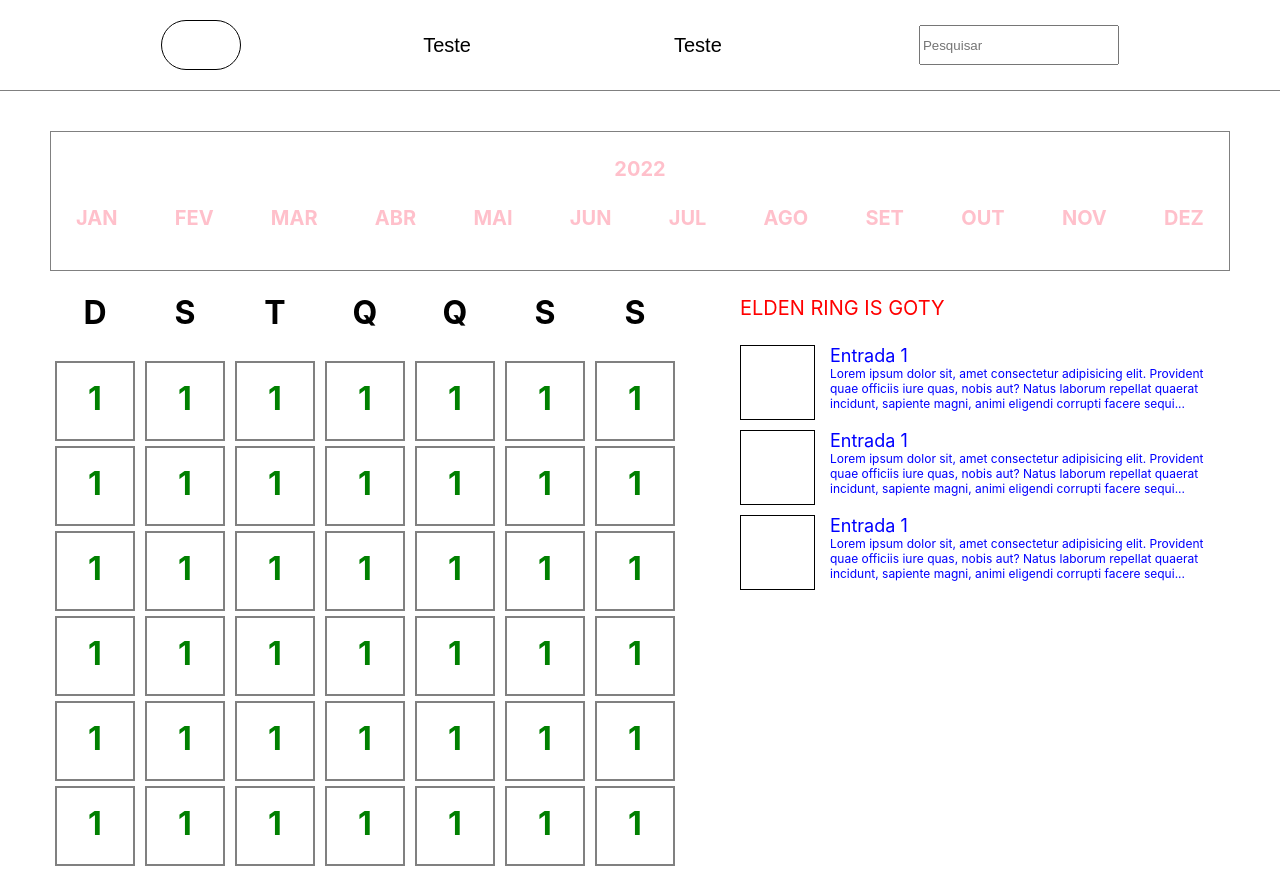
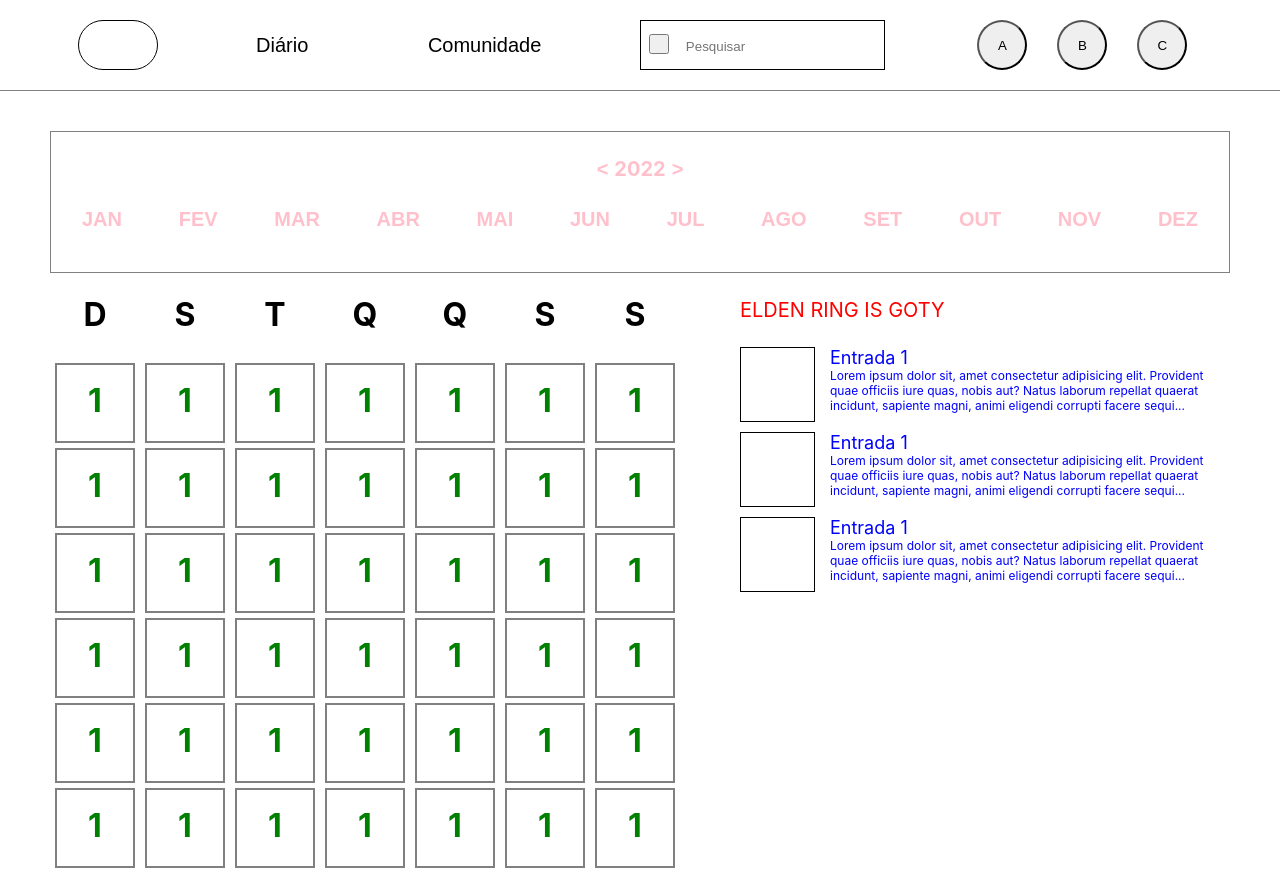
Before and after one commit to ViniciusOsorio/xjournal-next, a Next.js app: page /home in a window 1280 px wide. Built offline with nearby package versions, Linux system fonts and the light colour scheme.

Commit message:
progresso primeira semana de março

```diff
--- a/components/NavBar/NavBar.tsx
+++ b/components/NavBar/NavBar.tsx
@@ -2,16 +2,28 @@
 import { OuterWrapper,
          ProfilePic,
          SearchBar,
-         ModeButton } from "./NavBarStyled";
+         ModeButton,
+         SearchButton,
+         SearchDiv,
+         OptionsDiv,
+         OptionButton } from "./NavBarStyled";
 
 const NavBar = () => {
 
     return(
         <OuterWrapper>
             <ProfilePic/>
-            <ModeButton>Teste</ModeButton>
-            <ModeButton>Teste</ModeButton>
-            <SearchBar placeholder="Pesquisar"/>
+            <ModeButton>Diário</ModeButton>
+            <ModeButton>Comunidade</ModeButton>
+            <SearchDiv>
+                <SearchButton/>
+                <SearchBar placeholder="Pesquisar"/>
+            </SearchDiv>
+            <OptionsDiv>
+                <OptionButton>A</OptionButton>
+                <OptionButton>B</OptionButton>
+                <OptionButton>C</OptionButton>
+            </OptionsDiv>
         </OuterWrapper>
     )
 
--- a/components/NavBar/NavBarStyled.js
+++ b/components/NavBar/NavBarStyled.js
@@ -6,7 +6,7 @@
     color: yellow;
     border-bottom: 1px gray solid;
     justify-content: space-evenly;
-    padding: 20px 0px;
+    padding: 5px 0px;
     margin-bottom: 40px;
 `
 export const ProfilePic = styled.div`
@@ -14,6 +14,7 @@
     border: 1px solid black;
     width: 80px;
     height: 50px;
+    margin-top: 15px;
 `
 
 export const SearchBar = styled.input`
@@ -21,6 +22,10 @@
     height: 40px;
     margin-top: 5px;
     margin-left: 15px;
+    border: none;
+    &:focus{
+        border: none;
+    }
 `
 
 export const ModeButton = styled.button`
@@ -29,6 +34,29 @@
     background-color: transparent;
     border: none;
     &:hover{
-        color: yellow;
+        color: gold;
     }
 `
+export const SearchButton = styled.button`
+    width: 20px;
+    height: 20px;
+    margin-left: 8px;
+`
+
+export const SearchDiv = styled.div`
+    border: 1px solid black;
+    background-color: white;
+    height: 50px;
+    margin-top: 15px;
+`
+
+export const OptionsDiv = styled.div`
+    display: flex;
+`
+
+export const OptionButton = styled.button`
+    width: 50px;
+    height: 50px;
+    border-radius: 50px;
+    margin: 15px;
+`
--- a/components/Year/Year.tsx
+++ b/components/Year/Year.tsx
@@ -2,7 +2,8 @@
 import { OuterWrapper,
          YearDiv,
          MonthDiv,
-         IndivMonth } from "./YearStyled";
+         IndivMonth,
+         Buttons } from "./YearStyled";
 
 const Year = () => {
 
@@ -10,21 +11,23 @@
     return (
         <OuterWrapper>
             <YearDiv>
+                <Buttons> {'<'} </Buttons>
                 2022
+                <Buttons> {'>'} </Buttons>
             </YearDiv>
             <MonthDiv>
-                <IndivMonth>JAN</IndivMonth>
-                <IndivMonth>FEV</IndivMonth>
-                <IndivMonth>MAR</IndivMonth>
-                <IndivMonth>ABR</IndivMonth>
-                <IndivMonth>MAI</IndivMonth>
-                <IndivMonth>JUN</IndivMonth>
-                <IndivMonth>JUL</IndivMonth>
-                <IndivMonth>AGO</IndivMonth>
-                <IndivMonth>SET</IndivMonth>
-                <IndivMonth>OUT</IndivMonth>
-                <IndivMonth>NOV</IndivMonth>
-                <IndivMonth>DEZ</IndivMonth>
+                <IndivMonth><Buttons>JAN</Buttons></IndivMonth>
+                <IndivMonth><Buttons>FEV</Buttons></IndivMonth>
+                <IndivMonth><Buttons>MAR</Buttons></IndivMonth>
+                <IndivMonth><Buttons>ABR</Buttons></IndivMonth>
+                <IndivMonth><Buttons>MAI</Buttons></IndivMonth>
+                <IndivMonth><Buttons>JUN</Buttons></IndivMonth>
+                <IndivMonth><Buttons>JUL</Buttons></IndivMonth>
+                <IndivMonth><Buttons>AGO</Buttons></IndivMonth>
+                <IndivMonth><Buttons>SET</Buttons></IndivMonth>
+                <IndivMonth><Buttons>OUT</Buttons></IndivMonth>
+                <IndivMonth><Buttons>NOV</Buttons></IndivMonth>
+                <IndivMonth><Buttons>DEZ</Buttons></IndivMonth>
             </MonthDiv>
         </OuterWrapper>
     )
--- a/components/Year/YearStyled.js
+++ b/components/Year/YearStyled.js
@@ -27,3 +27,14 @@
     font-weight: bold;
     font-size: 20px;
 `
+
+export const Buttons = styled.button`
+    border: none;
+    font-weight: bold;
+    color: pink;
+    font-size:20px;
+    background-color: white;
+    &:hover{
+        color: gray;
+    }
+`
```
